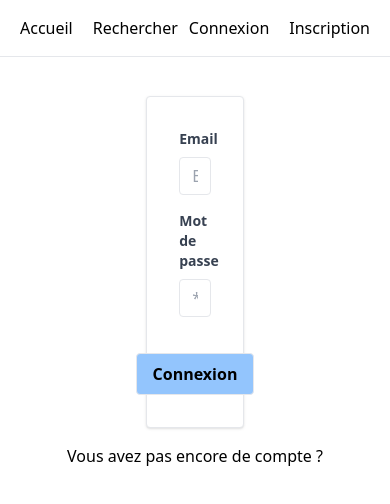
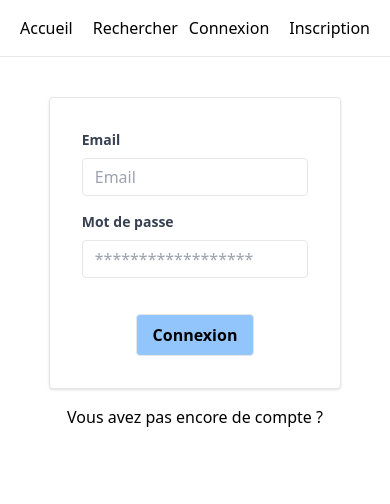
Before and after one commit to CorentinNrd/Test_technique, a Vue app in the folder front/: page /connexion in a window 390 px wide. Shown: the top 504 px of the page. Built offline with nearby package versions, Linux system fonts and the light colour scheme.

Commit message:
update - responsivité des formulaire de connexion et d'inscription en mobile

```diff
--- a/front/src/components/Signin.vue
+++ b/front/src/components/Signin.vue
@@ -1,7 +1,7 @@
 <template>
-  <div class="flex justify-center mt-[10%]">
+  <div class="flex justify-center mt-10">
     <form
-      class="w-1/4 bg-white shadow rounded border px-8 pt-8 pb-8 mb-4"
+      class="w-1/4 bg-white shadow rounded border px-8 pt-8 pb-8 mb-4 sm:w-3/4"
       @submit.prevent="createPost"
     >
       <div class="mb-4">
--- a/front/src/components/Signup.vue
+++ b/front/src/components/Signup.vue
@@ -1,8 +1,8 @@
 <template>
   <!-- eslint-disable-next-line vue/max-attributes-per-line -->
-  <div class="flex justify-center mt-[10%]">
+  <div class="flex justify-center mt-10">
     <form
-      class="w-1/4 bg-white shadow rounded border px-8 pt-8 pb-8 mb-4"
+      class="w-1/4 bg-white shadow rounded border px-8 pt-8 pb-8 mb-4 sm:w-3/4"
       @submit.prevent="createPost"
     >
       <div class="mb-4">
```
